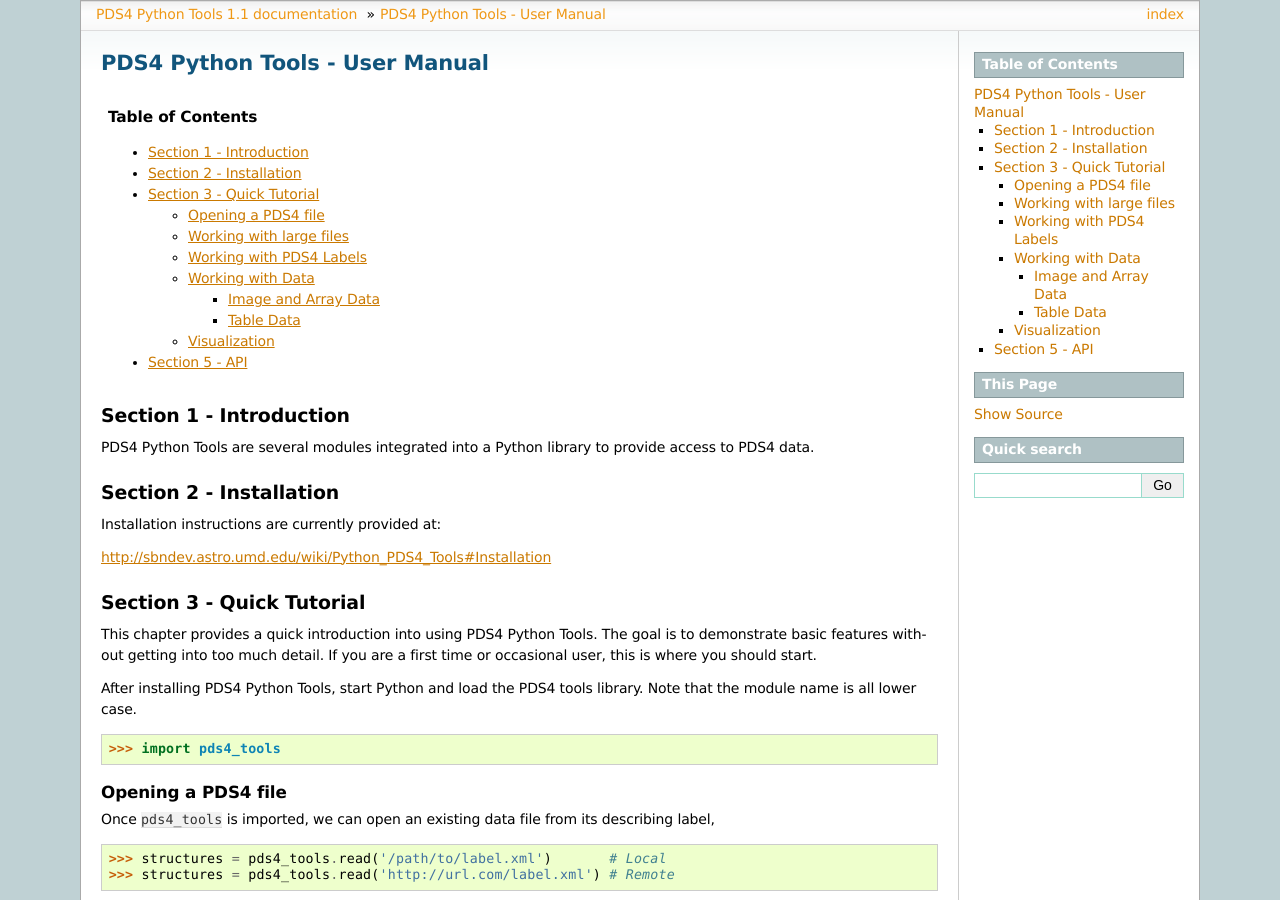
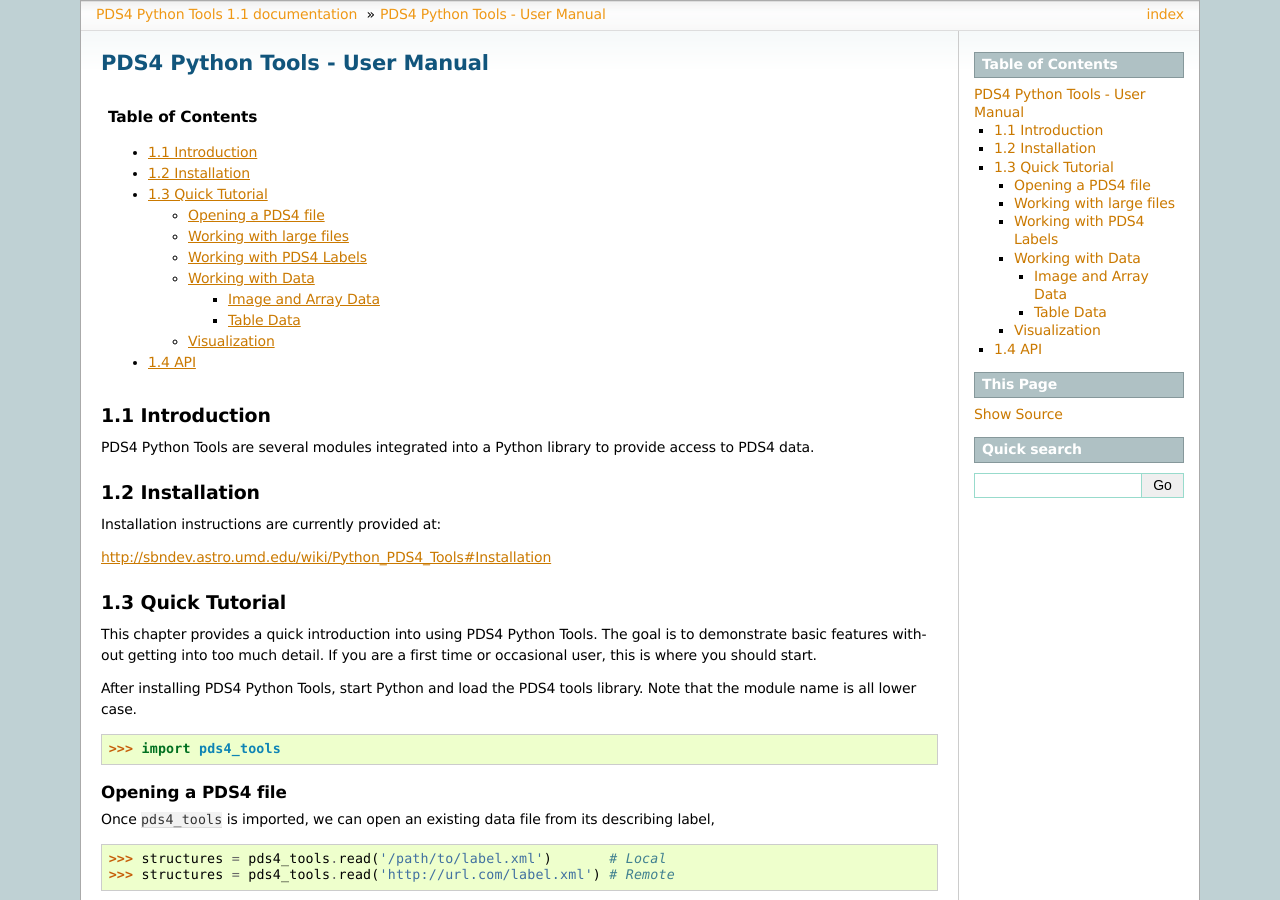
Before and after one commit to Small-Bodies-Node/pds4_tools, a Sphinx documentation site: the page built from doc/user_manual.rst, in a window 1280 px wide and 900 px high. Built offline with Sphinx 7.4.7, drawn with Linux system fonts in a browser that asks for light colours; some of the changed text lies outside the part shown.

Commit message:
Improve User Manual section titles

```diff
--- a/doc/user_manual.rst
+++ b/doc/user_manual.rst
@@ -7,23 +7,23 @@ PDS4 Python Tools - User Manual
     :local:
     :backlinks: none
 
-Section 1 - Introduction
-------------------------
+1.1 Introduction
+----------------
 
 PDS4 Python Tools are several modules integrated into a Python library to
 provide access to PDS4 data.
 
 
-Section 2 - Installation
-------------------------
+1.2  Installation
+-----------------
 
 Installation instructions are currently provided at:
 
 http://sbndev.astro.umd.edu/wiki/Python_PDS4_Tools#Installation
 
 
-Section 3 - Quick Tutorial
---------------------------
+1.3  Quick Tutorial
+-------------------
 
 This chapter provides a quick introduction into using PDS4 Python Tools. The
 goal is to demonstrate basic features without getting into too much detail.
@@ -381,7 +381,7 @@ installations of Python. To enable Image View and Plot View, you must
 also have recent versions of `Matplotlib <http://matplotlib.org>`_
 installed.
 
-Section 5 -  API
-----------------
+1.4  API
+--------
 
 The full API reference is available :ref:`here <index>`.
```
